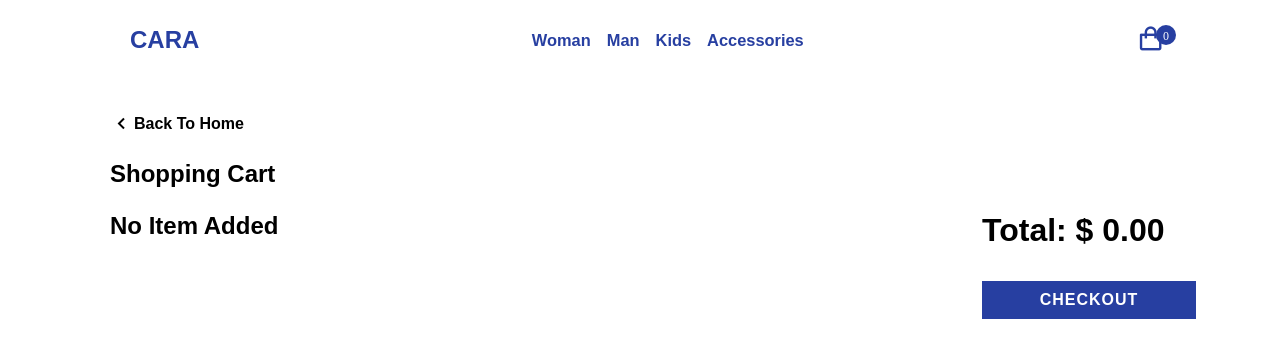
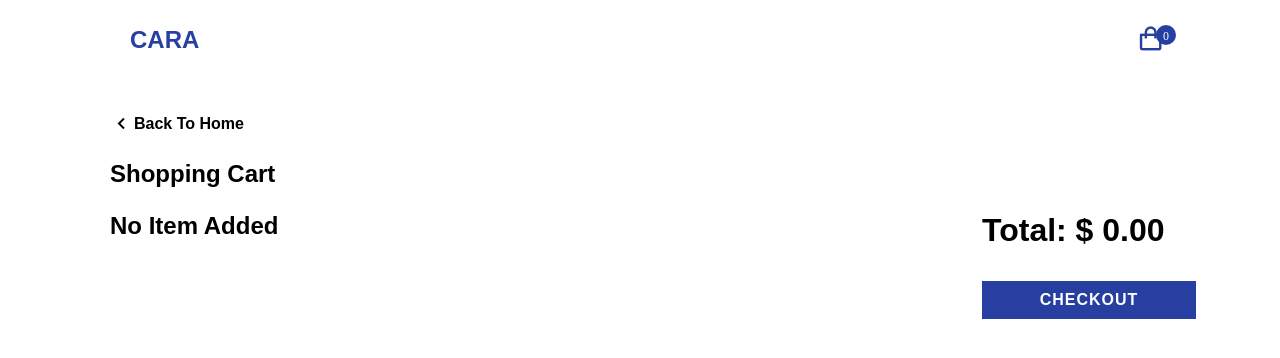
Before and after one commit to Prakash-2002/E-COMMERCE-WITH-PAYMENT-GATEWAY, a website: page public/cart.html in a window 1280 px wide. Drawn offline with nearby package versions, Linux system fonts and the light colour scheme; a web font is replaced by a local one.

Commit message:
Update cart.html

```diff
--- a/public/cart.html
+++ b/public/cart.html
@@ -19,13 +19,16 @@
         <i class="bx bx-menu" id="menu-icon"></i>
         <!-- Logo -->
         <a href="index.html" class="logo">CARA</a>
-        <!-- Navbar -->
-        <div class="navbar">
+        <!-- Navbar
+                <div class="navbar">
           <a href="#" class="nav-link">Woman</a>
           <a href="#" class="nav-link">Man</a>
           <a href="#" class="nav-link">Kids</a>
           <a href="#" class="nav-link">Accessories</a>
         </div>
+
+        -->
+
         <!-- Cart Icon -->
         <a href="cart.html">
           <i class="bx bx-shopping-bag" id="cart-icon" data-quantity="0"></i>
```
